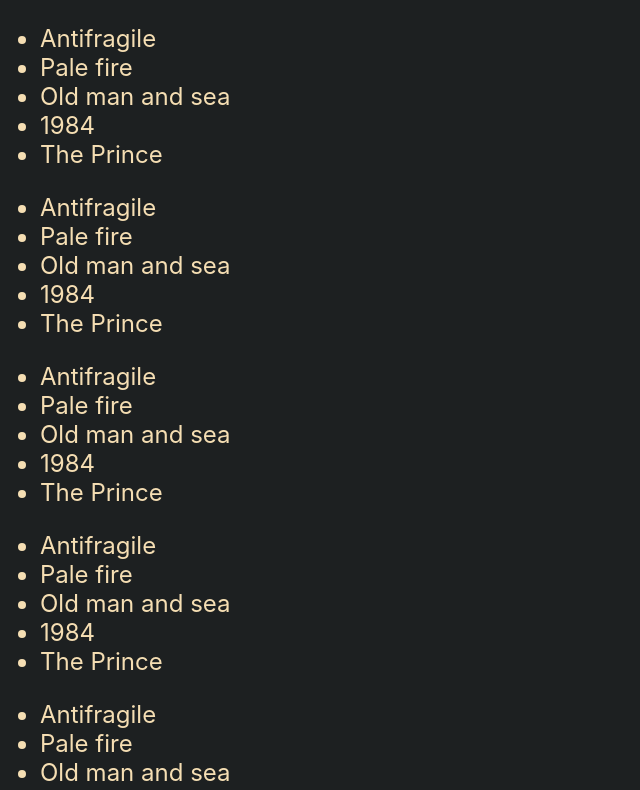
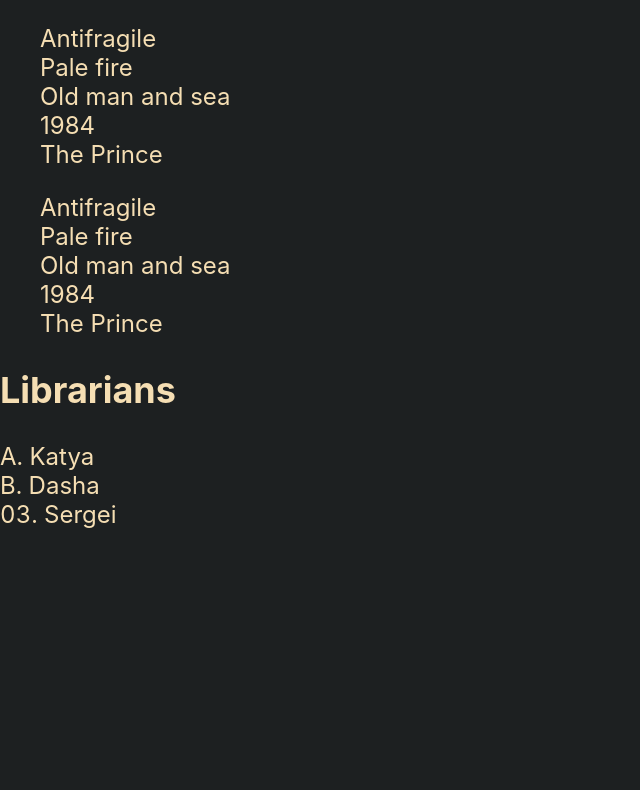
Before and after one commit to Genocity/react_01, a React (Create React App) app: page / in a window 1280 px wide. Shown: the top 790 px of the page, without its empty margins (0-640 px from the left). Built offline with nearby package versions, Linux system fonts and the light colour scheme.

Commit message:
divided project by css modules

```diff
--- a/src/App.css
+++ b/src/App.css
@@ -3,3 +3,7 @@
     color: wheat;
     font-size: 1.5em;
 }
+
+li {
+    list-style: georgian;
+}
--- a/src/App.js
+++ b/src/App.js
@@ -6,7 +6,6 @@
   return (
     <div className="App">
         <Library />
-        <Library />
     </div>
   );
 }
--- a/src/components/Books.jsx
+++ b/src/components/Books.jsx
@@ -1,13 +1,15 @@
 import React from "react";
+import books from "./Books.module.css";
 
 const Books = () => {
+    console.log(books.item);
     return (
         <ul>
-            <li>Antifragile</li>
-            <li>Pale fire</li>
-            <li>Old man and sea</li>
-            <li>1984</li>
-            <li>The Prince</li>
+            <li className={books.item}>Antifragile</li>
+            <li className={books.item}>Pale fire</li>
+            <li className={books.item}>Old man and sea</li>
+            <li className={books.item}>1984</li>
+            <li className={books.item}>The Prince</li>
         </ul>
     );
 };
--- /dev/null
+++ b/src/components/Books.module.css
@@ -0,0 +1,3 @@
+.item {
+    list-style: none;
+}
--- a/src/components/Library.jsx
+++ b/src/components/Library.jsx
@@ -1,13 +1,17 @@
 import React from "react";
 import Books from "./Books";
+import library from "./Library.module.css";
 
 const Library = () => {
+    console.log(library.item);
     return(
         <div>
             <Books />
             <Books />
-            <Books />
-            <Books />
+            <h2>Librarians</h2>
+            <li className={library.item}>Katya</li>
+            <li className={library.item}>Dasha</li>
+            <li className={library.director}>Sergei</li>
         </div>
     );
 };
--- /dev/null
+++ b/src/components/Library.module.css
@@ -0,0 +1,7 @@
+.item {
+    list-style: upper-latin;
+}
+
+.director {
+    list-style: decimal-leading-zero;
+}
```
